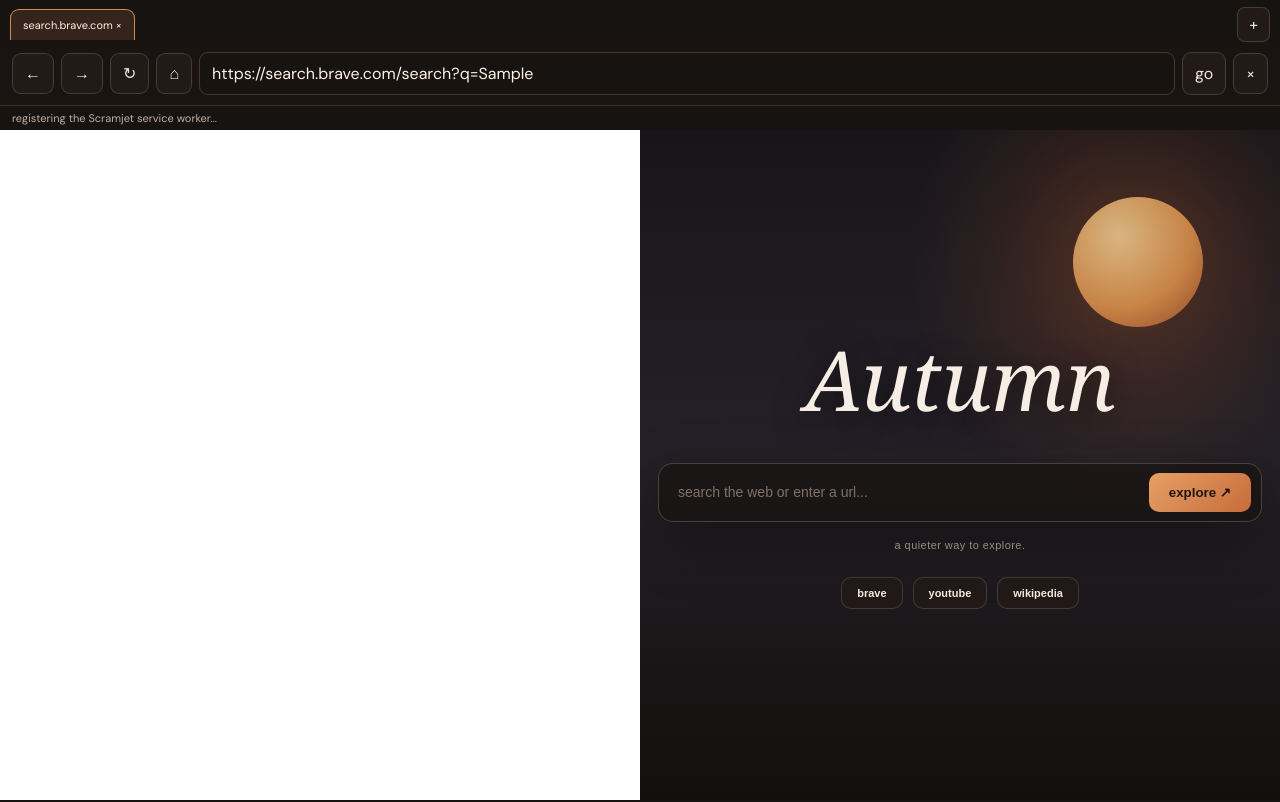
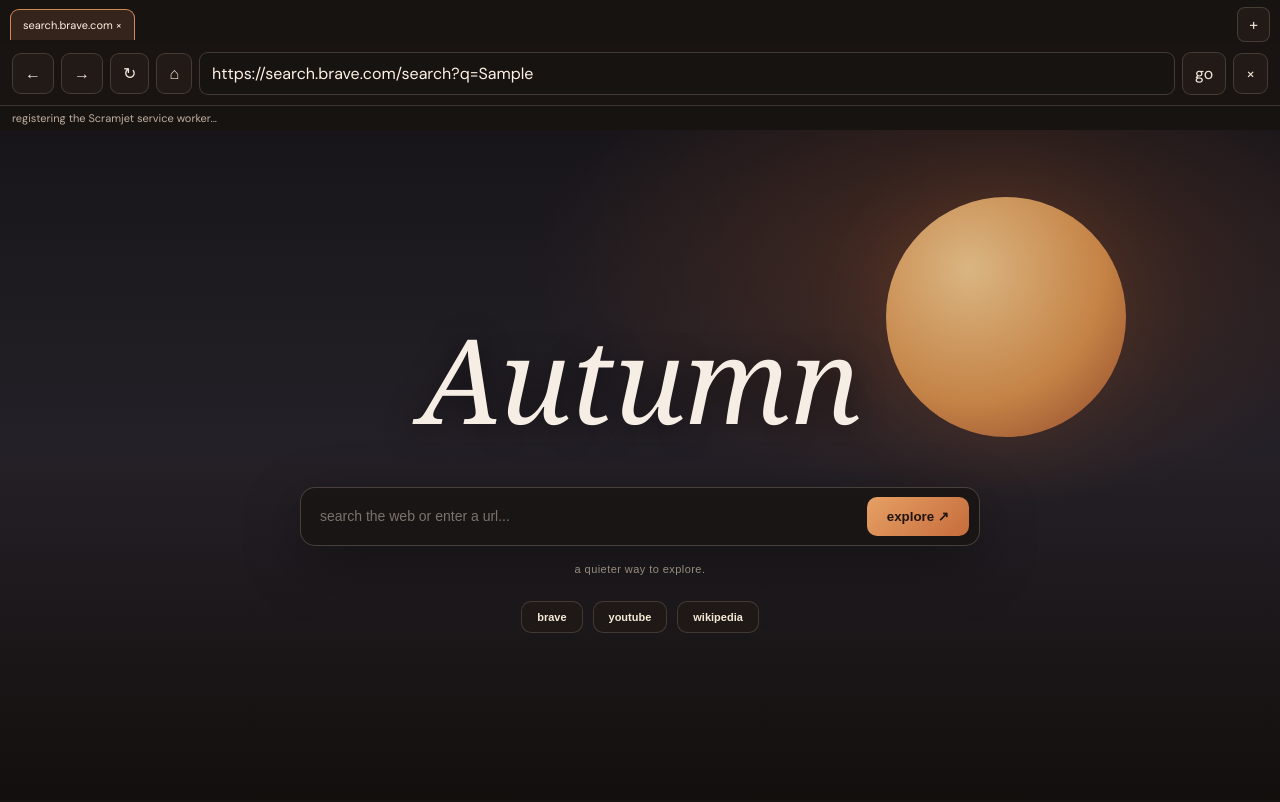
Before and after one commit to sigmapoopyman69/nature, a website built with Vite: page index.html in a window 1280 px wide. Both pictures are taken after typing "Sample" into the empty fields and a click on the button "explore ↗". Built offline with nearby package versions, Linux system fonts and the light colour scheme; a web font is replaced by a local one.

Commit message:
Remove duplicate browser frame behind new tabs

```diff
--- a/index.html
+++ b/index.html
@@ -141,7 +141,7 @@
       <button type="button" id="browserClose" aria-label="close browser">×</button>
     </div>
     <p id="browserStatus" role="status">starting autumn browser...</p>
-    <div id="browserViews" class="browser-views"><iframe id="browserFrame" title="autumn web view" referrerpolicy="no-referrer" class="browser-tab-frame"></iframe></div>
+    <div id="browserViews" class="browser-views"></div>
   </section>
   <script>
     (() => {
```
